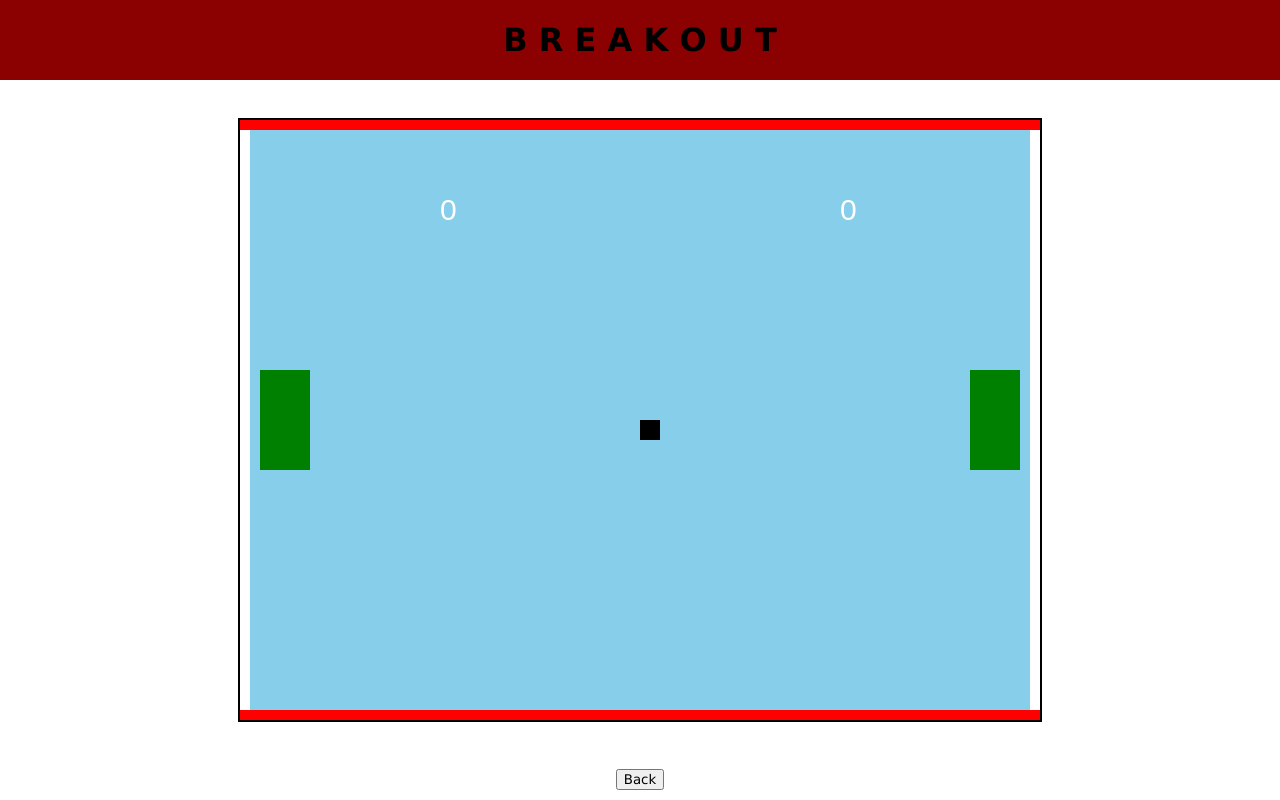
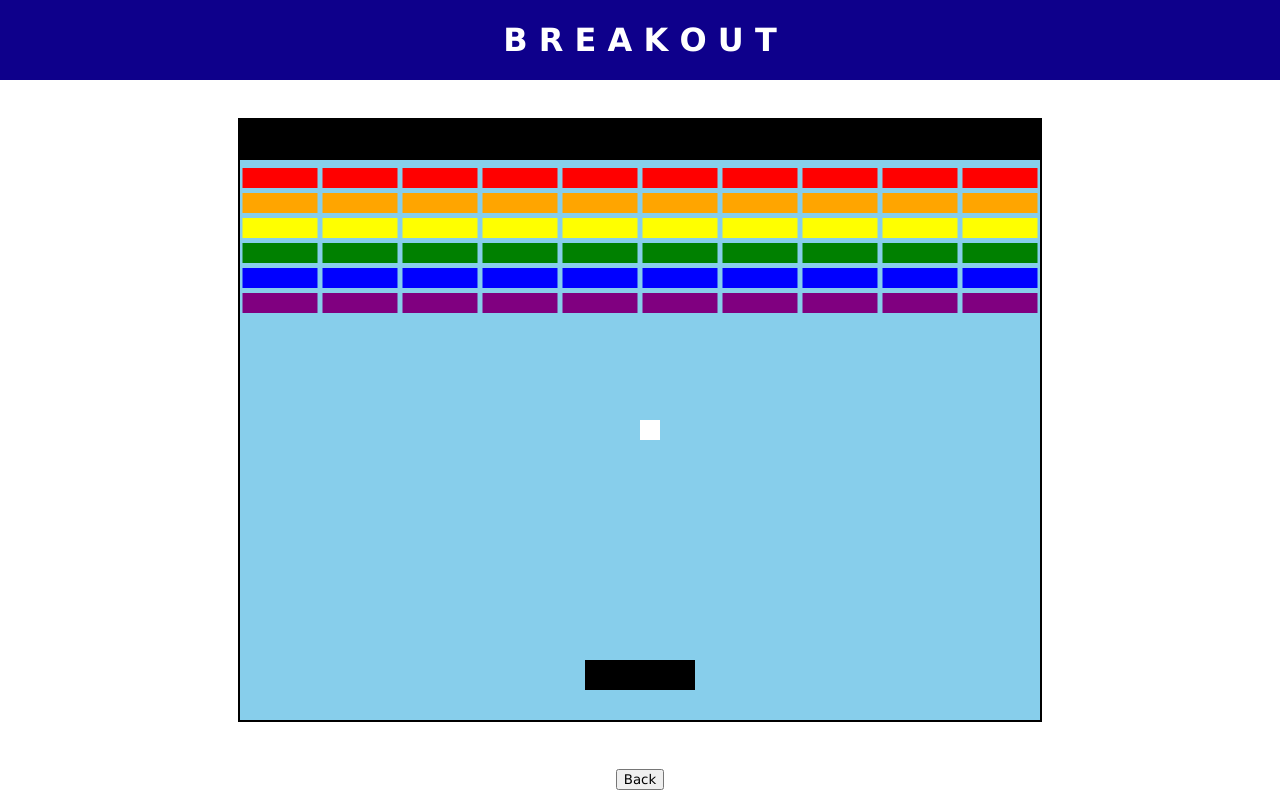
Before and after one commit to A01752391/tareasTC2005B, a plain HTML site: page Videojuegos/Breakout/breakout.html in a window 1280 px wide. Drawn offline with Linux system fonts and the light colour scheme.

Commit message:
Se modificó Breakout

```diff
--- a/Videojuegos/Breakout/breakout.html
+++ b/Videojuegos/Breakout/breakout.html
@@ -13,7 +13,7 @@
             <h1>B R E A K O U T</h1>
         </div>
         <canvas id="canvas"></canvas>
-        <a href="./">
+        <a href="../../index.html">
             <button id="backButton">Back</button>
         </a>
         <script> main(); </script>
--- a/Videojuegos/Breakout/game_object_class.js
+++ b/Videojuegos/Breakout/game_object_class.js
@@ -27,6 +27,8 @@ let ctx;
 let game;
 
 // Classes for the Pong game
+
+// Class to control de ball
 class Ball extends GameObject {
     constructor(position, width, height, color) {
         super(position, width, height, color, "ball");
@@ -40,7 +42,7 @@ class Ball extends GameObject {
 
     initVelocity() {
         // Determine the vector of velocity with a random angle in the range [-45°, 45°]
-        const angle = Math.random() * (Math.PI / 2 - Math.PI / 4);
+        const angle = (Math.random() * Math.PI / 4) + Math.PI / 2;
         this.velocity = new Vec(Math.cos(angle), Math.sin(angle)).times(initialSpeed);
         this.velocity = this.velocity.times(Math.random() > 0.5 ? 1 : -1); // Randomly select the direction on x (left or right)
         this.inPlay = true;
@@ -54,6 +56,7 @@ class Ball extends GameObject {
     }
 }
 
+// Class to control the paddle
 class Paddle extends GameObject {
     constructor(position, width, height, color) {
         super(position, width, height, color, "paddle");
@@ -62,109 +65,123 @@ class Paddle extends GameObject {
 
     update(deltaTime) {
         this.position = this.position.plus(this.velocity.times(deltaTime));
-        if (this.position.y < 0){
-            this.position. y = 0;
-        } else if (this.position.y + this.height > canvasHeight){
-            this.position.y = canvasHeight - this.height;
+        if (this.position.x < 0){
+            this.position. x = 0;
+        } else if (this.position.x + this.width > canvasWidth){
+            this.position.x = canvasWidth- this.width;
         }
     }
 }
+
+// Class to control each block
+class Block extends GameObject {
+    constructor(position, width, height, color) {
+        super(position, width, height, color, "block");
+    }
+}
+
+// Class to controll all blocks
+class BlockManager {
+    constructor(rows, columns, blockWidth, blockHeight, colors, marginX = 5, marginY = 5, offsetX = 2.5, offsetY = 48) {
+        this.blocks = [];
+
+        for (let row = 0; row < rows; row++) {
+            for (let col = 0; col < columns; col++) {
+                const x = offsetX + col * (blockWidth + marginX);
+                const y = offsetY + row * (blockHeight + marginY);
+                const color = colors[row % colors.length];
+
+                const block = new Block(new Vec(x, y), blockWidth, blockHeight, color);
+                this.blocks.push(block);
+            }
+        }
+    }
+
+    draw(ctx) {
+        this.blocks.forEach(block => block.draw(ctx));
+    }
+
+}
+
 
 // Class that controls all the objects in the game
 class Game {
     constructor(canvasWidth, canvasHeight) {
         // Create the objects of the game
         // Elements
-        this.ball = new Ball(new Vec(canvasWidth / 2, canvasHeight / 2), 20, 20, "black");
-        this.paddleLeft = new Paddle(new Vec(20, canvasHeight / 2 - 50), 50, 100, "green");
-        this.paddleRight = new Paddle(new Vec(canvasWidth - 70, canvasHeight / 2 - 50), 50, 100, "green");
+        this.ball = new Ball(new Vec(canvasWidth / 2, canvasHeight / 2), 20, 20, "white");
+        this.paddle = new Paddle(new Vec(canvasWidth / 2 - 55, canvasHeight - 60), 110, 30, "black");
+        this.blockManager = new BlockManager(6, 10, 75, 20, ["red", "orange", "yellow", "green", "blue", "purple"]);
 
         // Borders
-        this.topBorder = new GameObject(new Vec(0,0), canvasWidth, 10, "red", "barrier");
-        this.bottomBorder = new GameObject(new Vec(0,canvasHeight - 10), canvasWidth, 10, "red");
+        this.topBorder = new GameObject(new Vec(0,0), canvasWidth, 40, "black", "barrier");
+        this.bottomBorder = new GameObject(new Vec(0,canvasHeight - 10), canvasWidth, 10, "#87ceeb", "barrier");
 
-        this.goalLeft = new GameObject(new Vec(0,0), 10, canvasWidth, "white", "goal");
-        this.goalRight = new GameObject(new Vec(canvasWidth - 10, 0), 10, canvasHeight, "white", "goal");
+        this.leftBorder = new GameObject(new Vec(0,0), 10, canvasWidth, "#87ceeb", "barrier");
+        this.rightBorder = new GameObject(new Vec(canvasWidth - 10, 0), 10, canvasHeight, "#87ceeb", "barrier");
 
         // Score text
-        this.scoreLeft = new TextLabel(new Vec(200, 100), "30px Arial", "white");
-        this.scoreRight = new TextLabel(new Vec(600, 100), "30px Arial", "white");
+        this.score = new TextLabel(new Vec(5, 40), "30px Arial", "white");
 
         // Initialize points
-        this.pointsLeft = 0;
-        this.pointsRight = 0;
+        this.points = 0;
 
         this.createEventListeners();
     }
 
     update(deltaTime) {
-        this.paddleLeft.update(deltaTime);
-        this.paddleRight.update(deltaTime);
+        this.paddle.update(deltaTime);
         this.ball.update(deltaTime);
 
-        if (boxOverlap(this.ball, this.paddleRight) || boxOverlap(this.ball, this.paddleLeft)) {
+        if (boxOverlap(this.ball, this.paddle)) {
             this.ball.velocity.x *= -1;
         }
-        if (boxOverlap(this.ball, this.topBorder) || boxOverlap(this.ball, this.bottomBorder)) {
+        if (boxOverlap(this.ball, this.leftBorder) || boxOverlap(this.ball, this.rightBorder)) {
+            this.ball.velocity.x *= -1;
+        }
+        if (boxOverlap(this.ball, this.topBorder)) {
             this.ball.velocity.y *= -1;
         }
-        if (boxOverlap(this.ball, this.goalLeft)){
-            this.pointsRight += 1;
+        if (boxOverlap(this.ball, this.bottomBorder)) {
+            this.points -= 1;
             this.ball.reset();
-            console.log(`Score: ${this.pointsLeft}  |  ${this.pointsRight}`);
-        }
-        if (boxOverlap(this.ball, this.goalRight)){
-            this.pointsLeft += 1;
-            this.ball.reset();
-            console.log(`Score: ${this.pointsLeft}  |  ${this.pointsRight}`);
+            console.log(`Score ${this.points}`);
         }
     }
 
     draw(ctx) {
         // Draw objects on the canvas
-        this.scoreLeft.draw(ctx, `${this.pointsLeft}`);
-        this.scoreRight.draw(ctx, `${this.pointsRight}`);
+        this.score.draw(ctx, `${this.points}`);
 
-        this.goalLeft.draw(ctx);
-        this.goalRight.draw(ctx);
+        this.leftBorder.draw(ctx);
+        this.rightBorder.draw(ctx);
         this.topBorder.draw(ctx);
         this.bottomBorder.draw(ctx);
 
-        this.paddleLeft.draw(ctx);
-        this.paddleRight.draw(ctx);
+        this.blockManager.draw(ctx);
+        this.paddle.draw(ctx);
         this.ball.draw(ctx);
     }
 
     createEventListeners() {
         // Determine events according to the interaction of the user
         window.addEventListener('keydown', (event) => {
-            if (event.key === "q") {
-                this.paddleLeft.velocity.y = -paddleVelocity;
+            if (event.key === "a") {
+                this.paddle.velocity.x = -paddleVelocity;
             }
-            if (event.key === "a") {
-                this.paddleLeft.velocity.y = paddleVelocity;
-            }
-            if (event.key === "o") {
-                this.paddleRight.velocity.y = -paddleVelocity;
-            }
-            if (event.key === "l") {
-                this.paddleRight.velocity.y = paddleVelocity;
+            if (event.key === "s") {
+                this.paddle.velocity.x = paddleVelocity;
             }
         });
 
         window.addEventListener('keyup', (event) => {
-            if (event.key === "q") {
-                this.paddleLeft.velocity.y = 0;
+            if (event.key === "a") {
+                this.paddle.velocity.x = 0;
             }
-            if (event.key === "a") {
-                this.paddleLeft.velocity.y = 0;
+            if (event.key === "s") {
+                this.paddle.velocity.x = 0;
             }
-            if (event.key === "o") {
-                this.paddleRight.velocity.y = 0;
-            }
-            if (event.key === "l") {
-                this.paddleRight.velocity.y = 0;
-            }
+
             // Space to initialize the game
             if (event.key == " ") {
                 if(!this.ball.inPlay){
--- a/Videojuegos/styles.css
+++ b/Videojuegos/styles.css
@@ -22,7 +22,7 @@ body {
 
 #headerContainer{
   grid-area: header;
-  background-color: darkred;
+  background-color: rgb(14, 0, 139);
   width: 100%;
   height: 100%;
   margin: 0;
@@ -34,6 +34,7 @@ body {
 
 h1{
   margin: 0px;
+  color: white;
 }
 
 canvas {
```
Also changed, not shown: Videojuegos/SpritesAnimados/spritesAnimados.html (+1 -1 lines), index.html (+2 -1 lines).
